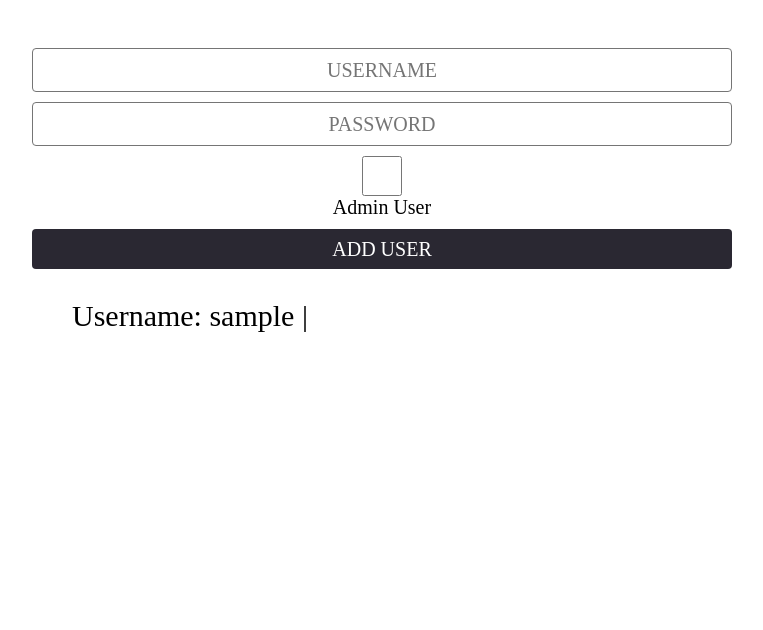
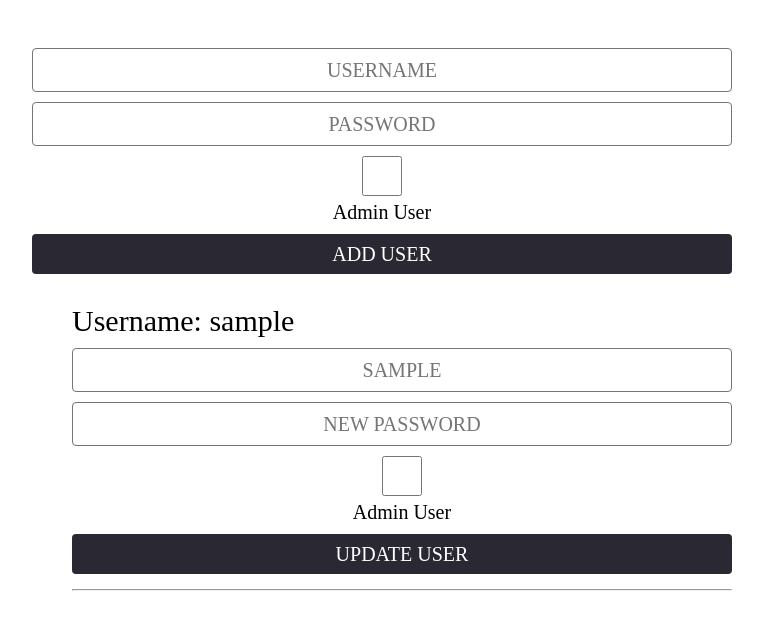
Before and after one commit to chris-burgin/Gatehouse, a Flask app: template templates/adduser.html in a window 1280 px wide. Shown: the part 142-772 px from the top of the page, without its empty margins (258-1021 px from the left). Run offline with Flask 2, Linux system fonts and the light colour scheme; the template is opened without the code that fills it: most values are stand-ins (such as "Sample title", 1, 10 or a date in 2020); parts of the project's set-up code (start-up, migrations or seed data) failed here and were passed over; some libraries are stand-ins or nearby versions; some web fonts are replaced.

Commit message:
Datahase

```diff
--- a/security.py
+++ b/security.py
@@ -10,4 +10,4 @@ class Security:
     def encrypt(self, value):
         h = SHA256.new()
         h.update(value)
-        return h.hexdigest()
+        return str(h.hexdigest())
--- a/server.py
+++ b/server.py
@@ -13,17 +13,18 @@ import time
 DEBUG = True   # DONT FORGET TO REMOVE THIS
 USERNAME = 'admin'
 PASSWORD = 'default'
-SECRET_KEY = str(random.random())
+SECRET_KEY = 'hi' #str(random.random())
 app = Flask(__name__)
 app.config.from_object(__name__)
 
 
-@app.route('/')
+@app.route('/', methods=['GET'])
 def index():
     if user.loggedIn() == False:
         return redirect(url_for('login'))
     else:
         return render_template('index.html')
+
 
 
 @app.route('/login/', methods=['GET', 'POST'])
@@ -66,16 +67,40 @@ def users():
         return redirect(url_for('login'))
 
     if request.method == 'GET':
-        return render_template('adduser.html', entries=database.userList())
+        return render_template('adduser.html', users=database.userList())
 
-    isAdmin = False
-    if (request.form.get('adminuser') != None):
+    if (request.form.get('adminuser')):
         isAdmin = True
+    else:
+        isAdmin = False
 
     database.createUser(request.form['username'],
-                        str(security.encrypt(request.form['password'])),
+                        security.encrypt(request.form['password']),
                         isAdmin)
     return redirect(url_for('index'))
+
+
+@app.route('/edituser/', methods=['POST'])
+def edituser():
+    userID = request.args.get('user')
+    if not request.form['username']:
+        username = database.fetchSpecific(userID, 'username', 'users')
+    else:
+        username = request.form['username']
+
+    if not request.form['password']:
+        password = database.fetchSpecific(userID, 'password', 'users')
+    else:
+        password = security.encrypt(request.form['password'])
+
+
+    if (request.form.get('adminuser')):
+        isAdmin = True
+    else:
+        isAdmin = False
+
+    database.editUser(userID, username, password, isAdmin)
+    return redirect(url_for('users'))
 
 
 @app.route('/toggledoor/', methods=['POST'])
--- a/templates/adduser.html
+++ b/templates/adduser.html
@@ -2,16 +2,26 @@
 {% block body %}
 <section id="users" class="narrow-site-width">
 	<form action="{{ url_for('users') }}" method="post" >
-	   	<input type="text" class="textinput" placeholder="Username" name="username">
-	   	<input type="password" class="textinput" placeholder="Password" name="password">
-	   	<input type="checkbox" name="adminuser"> Admin User
+	  	<input type="text" class="textinput" placeholder="Username" name="username">
+	  	<input type="password" class="textinput" placeholder="Password" name="password">
+	  	<div><input type="checkbox" name="adminuser"> Admin User</div>
 	    <input type="submit" class="button" value="Add User">
 	</form>
 	<ul class="entries">
-	  {% for entry in entries %}
+	  {% for user in users %}
 	    <li>
-	    	Username: {{ entry.username }}  | {% if entry.admin == True %} AdminUser {% endif %}
+	    	<span>Username: {{ user.username }}</span>
+			<form class="edit-user" action="{{ url_for('edituser') }}?user={{ user.id }}" method="post">
+				<input type="text" class="textinput" placeholder="{{ user.username }}" name="username">
+				<input type="text" class="textinput" placeholder="New Password" name="password">
+				<div>
+					<input type="checkbox" name="adminuser" {% if user.admin == True %} checked {% endif %}>
+					<span>Admin User</span>
+				</div>
+				<input type="submit" class="button" value="Update User">
+			</form>
 	    </li>
+		<hr class="divide">
 	  {% endfor %}
 	 </ul>
 </section>
```
Also changed, not shown: database.py (+25 -4 lines), 4 other files.
